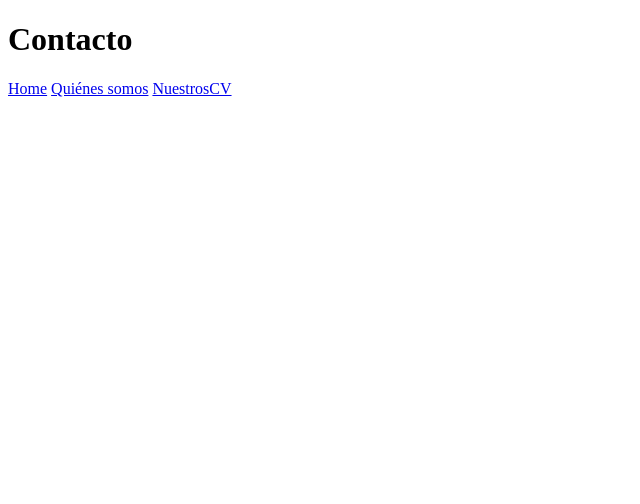
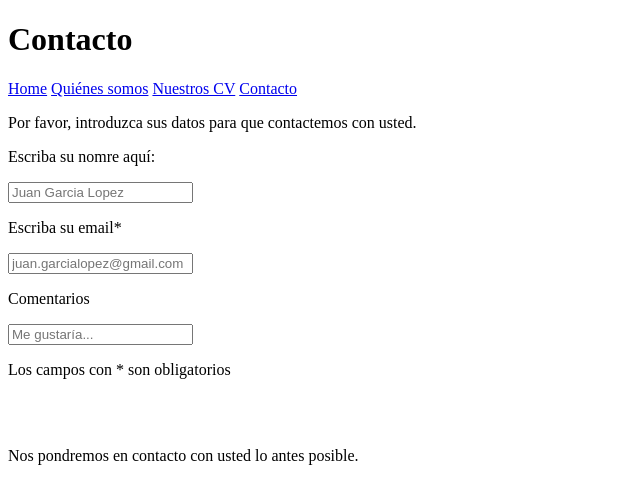
Before and after one commit to MariaDelMar23/202204-W1CH2-ignasi-reixach-mariadelmar-cegarra, a plain HTML site: page contacto.html in a window 1280 px wide. Shown: the whole page, without its empty margins (0-640 px from the left). Drawn offline with Linux system fonts and the light colour scheme.

Commit message:
fixed header and filled contacto

```diff
--- a/contacto.html
+++ b/contacto.html
@@ -11,8 +11,24 @@
       <h1>Contacto</h1>
       <a href="index.html">Home</a>
       <a href="QuienesSomos.html">Quiénes somos</a>
-      <a href="nuestroscv.html">NuestrosCV</a>
+      <a href="nuestroscv.html">Nuestros CV</a>
+      <a href="contacto.html">Contacto</a>
     </header>
-    <div></div>
+    <div>
+      <p>Por favor, introduzca sus datos para que contactemos con usted.</p>
+    </div>
+    <span>
+      <p>Escriba su nomre aquí:</p>
+      <input type="text" placeholder="Juan Garcia Lopez" />
+      <p>Escriba su email*</p>
+      <input type="text" placeholder="juan.garcialopez@gmail.com" required />
+      <p>Comentarios</p>
+      <input type="text" placeholder="Me gustaría..." />
+      <br />
+      <p>Los campos con * son obligatorios</p>
+      <br />
+      <br />
+      <p>Nos pondremos en contacto con usted lo antes posible.</p>
+    </span>
   </body>
 </html>
```
Also changed, not shown: QuienesSomos.html (added, +10 -0 lines), nuestroscv.html (+1 -0 lines).
